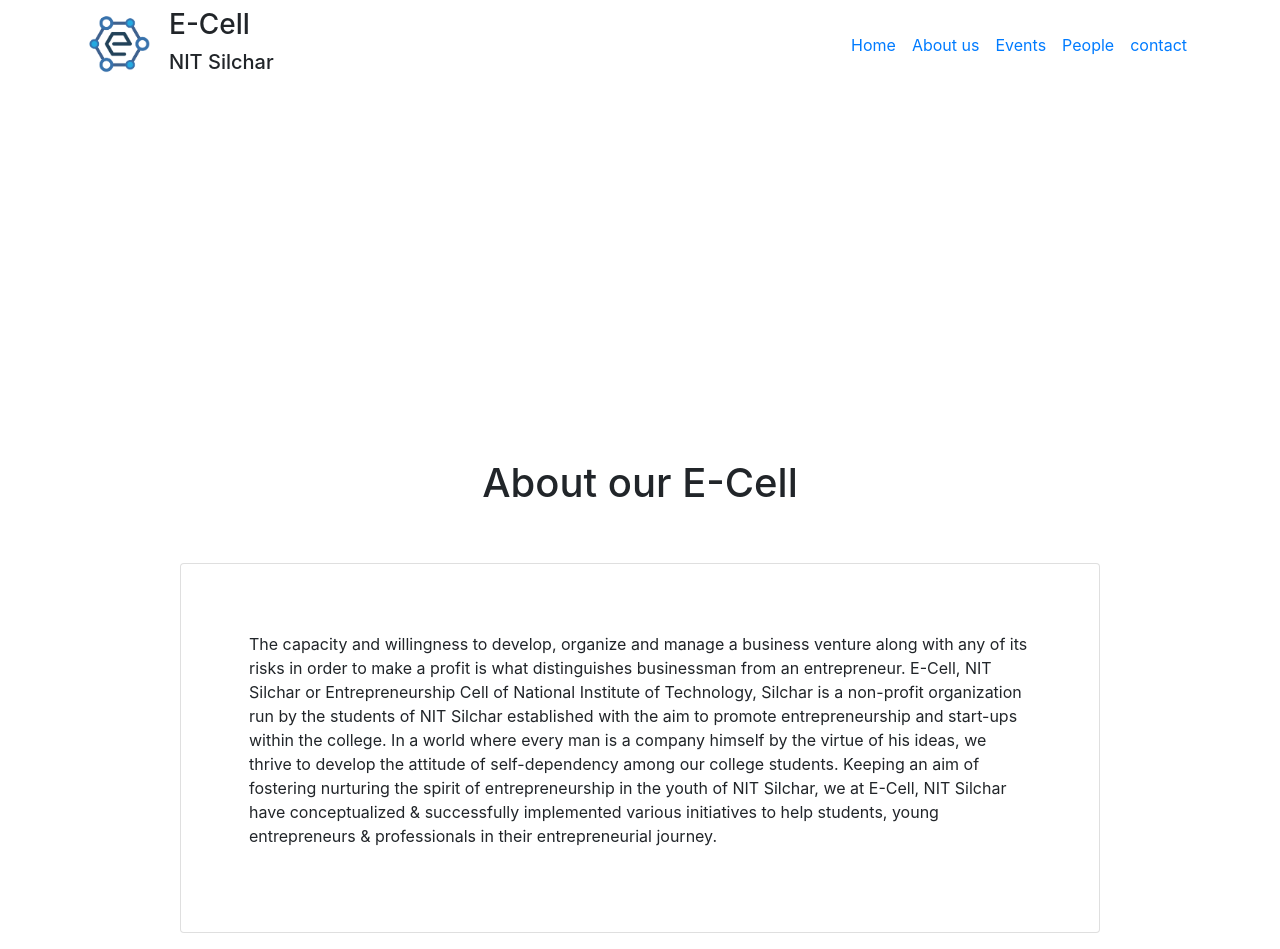
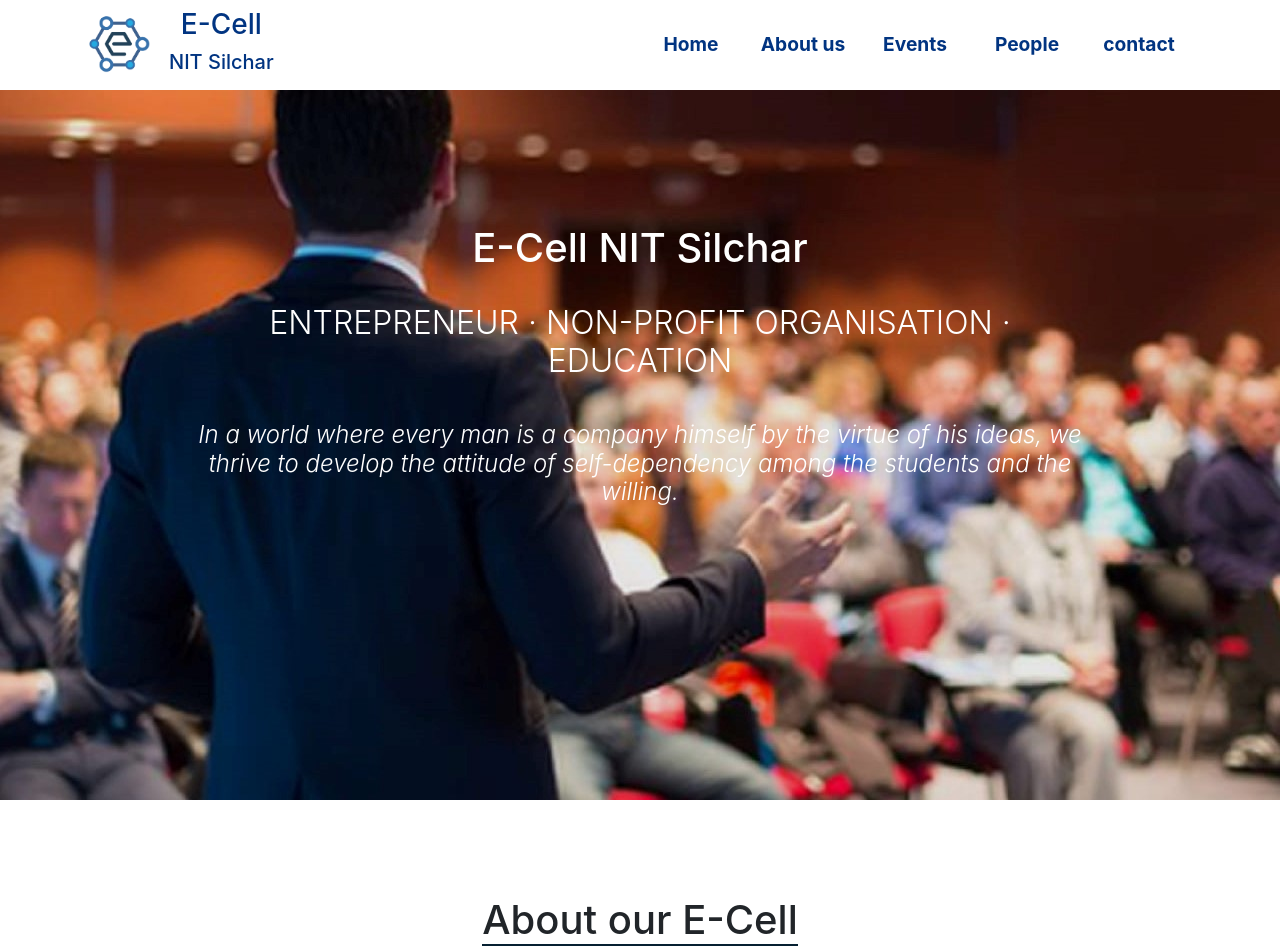
Before and after one commit to gaurshraddha/E-Cell, a website: page index.html in a window 1280 px wide. Shown: the top 949 px of the page. Drawn offline with nearby package versions, Linux system fonts and the light colour scheme.

Commit message:
Update index.html

```diff
--- a/index.html
+++ b/index.html
@@ -12,8 +12,8 @@
         <link rel="stylesheet" href="https://stackpath.bootstrapcdn.com/bootstrap/4.5.2/css/bootstrap.min.css" integrity="sha384-JcKb8q3iqJ61gNV9KGb8thSsNjpSL0n8PARn9HuZOnIxN0hoP+VmmDGMN5t9UJ0Z" crossorigin="anonymous">
     <!--    <link rel="stylesheet" href="node_modules/bootstrap/dist/css/bootstrap.min.css">
         <link rel="stylesheet" href="node_modules/font-awesome/css/font-awesome.min.css">
-        <link rel="stylesheet" href="node_modules/bootstrap-social/bootstrap-social.css">
-        <link rel="stylesheet" href="css/style.css">  -->
+        <link rel="stylesheet" href="node_modules/bootstrap-social/bootstrap-social.css"> -->
+        <link rel="stylesheet" href="css/style.css">
     </head>
 
     <body>
```
